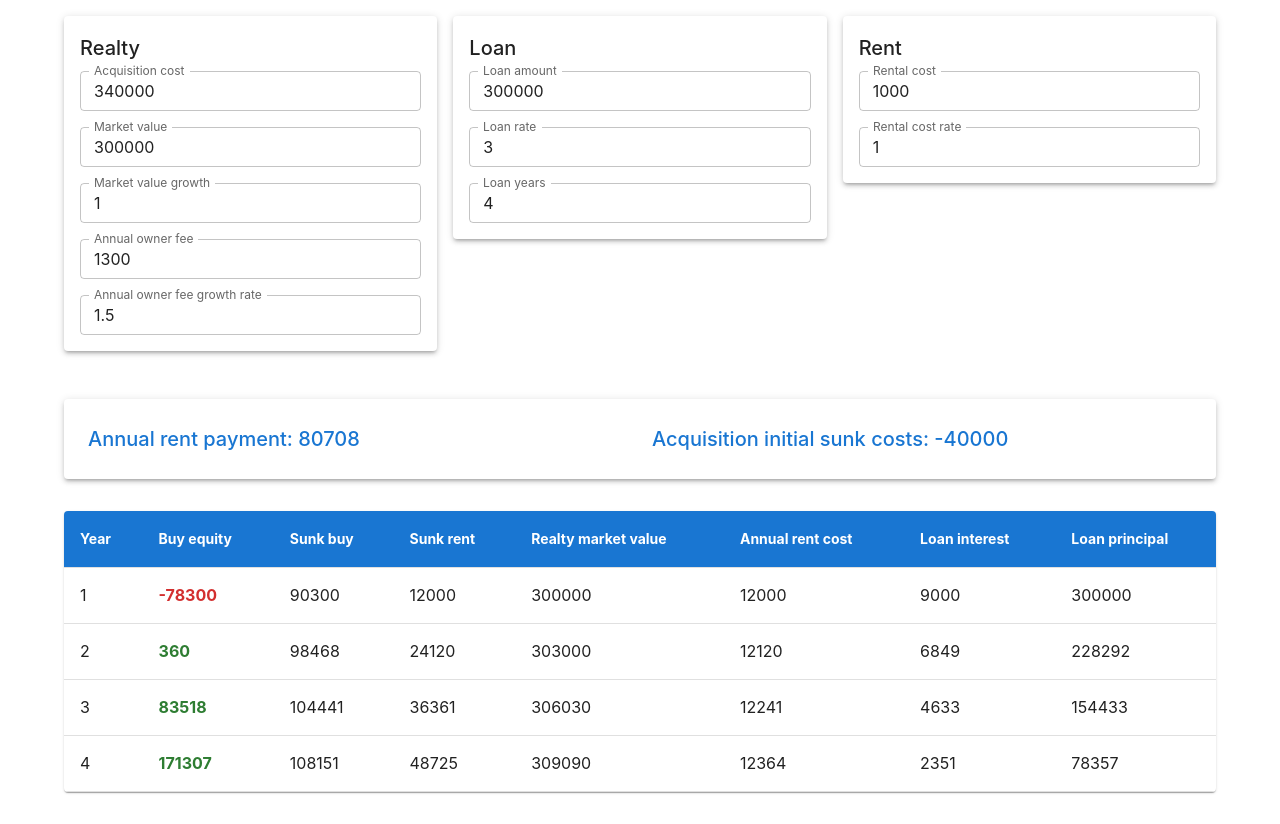
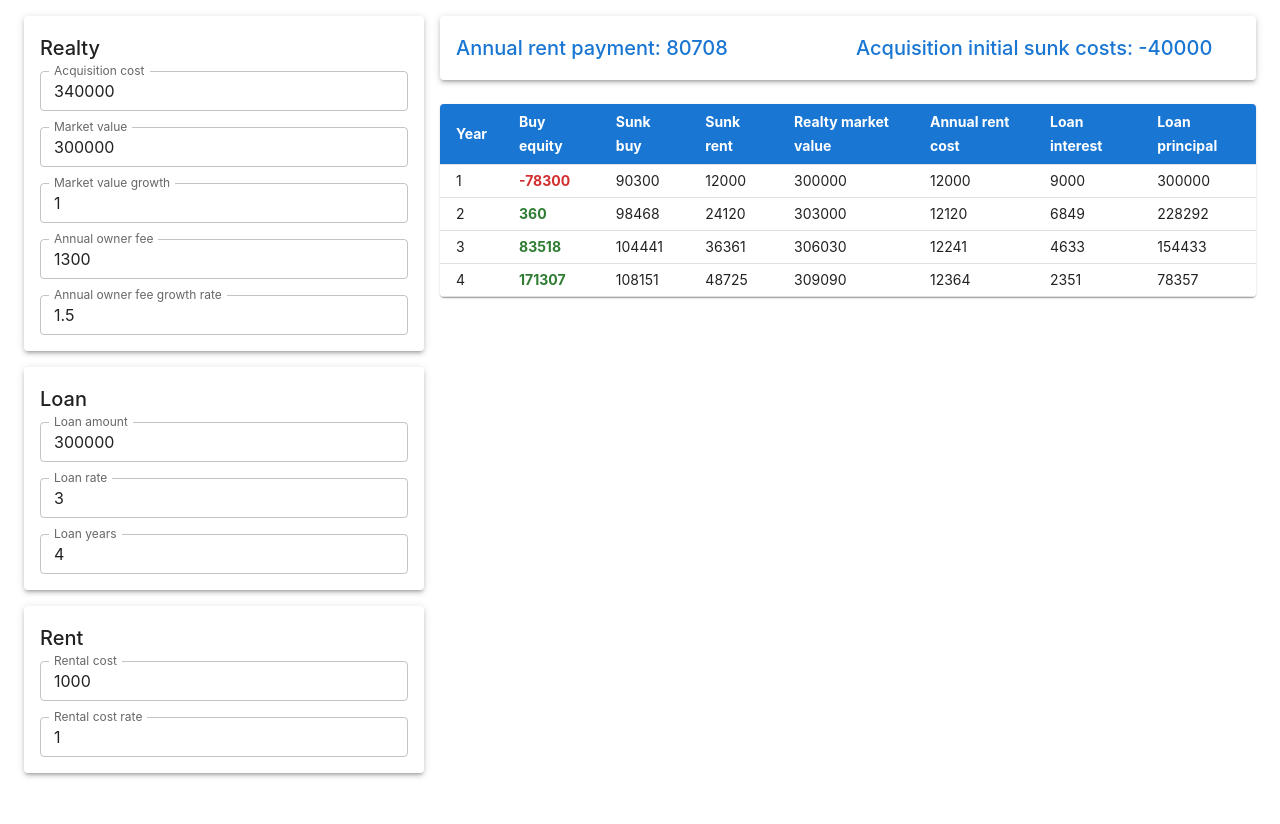
Before and after one commit to juliendubost/real-estate-amortization, a React (Create React App) app: page / in a window 1280 px wide. After the commit the page ends 800 px from the top, so only its background shows below. Built offline with nearby package versions, Linux system fonts and the light colour scheme; the HTML template or start-up script is replaced by a standard one.

Commit message:
wip: switch to material UI, untested

```diff
--- a/src/Input.tsx
+++ b/src/Input.tsx
@@ -43,11 +43,10 @@ const Input = (): React.JSX.Element => {
     }
 
   return (
-    <>
-      <Container maxWidth="lg">
+    <Container maxWidth="xl">
+      <Grid container spacing={2}>
+        <Grid item xs={12} lg={4}>
           <Box sx={{ my: 2 }}>
-          <Grid container spacing={2}>
-            <Grid item xs={12} md={4}>
             <Paper elevation={3} sx={{ p: 2, mb: 2 }}>
               <Typography variant="h6" gutterBottom>
                 Realty
@@ -110,9 +109,7 @@ const Input = (): React.JSX.Element => {
                 </Grid>
               </Grid>
             </Paper>
-            </Grid>
 
-            <Grid item xs={12} md={4}>
             <Paper elevation={3} sx={{ p: 2, mb: 2 }}>
               <Typography variant="h6" gutterBottom>
                 Loan
@@ -153,9 +150,7 @@ const Input = (): React.JSX.Element => {
                 </Grid>
               </Grid>
             </Paper>
-            </Grid>
 
-            <Grid item xs={12} md={4}>
             <Paper elevation={3} sx={{ p: 2, mb: 2 }}>
               <Typography variant="h6" gutterBottom>
                 Rent
@@ -185,12 +180,15 @@ const Input = (): React.JSX.Element => {
                 </Grid>
               </Grid>
             </Paper>
+          </Box>
+        </Grid>
+        <Grid item xs={12} lg={8}>
+          <Box sx={{ my: 2 }}>
+            <Table {...inputData} />
+          </Box>
         </Grid>
       </Grid>
-        </Box>
-        <Table {...inputData} />
     </Container>
-    </>
   );
 }
 
--- a/src/Table.tsx
+++ b/src/Table.tsx
@@ -81,15 +81,14 @@ const Table = (props: InputProps): React.JSX.Element => {
 
   return (
     <>
-      <Box sx={{ mb: 4, mt: 4 }}>
-        <Paper elevation={3} sx={{ p: 3, mb: 4 }}>
-          <Grid container spacing={3}>
-            <Grid item xs={12} md={6}>
+      <Paper elevation={3} sx={{ p: 2, mb: 3 }}>
+        <Grid container spacing={2}>
+          <Grid item xs={12} sm={6}>
             <Typography variant="h6" color="primary">
               Annual rent payment: {annualPaymentAmount.toFixed(0)}
             </Typography>
           </Grid>
-            <Grid item xs={12} md={6}>
+          <Grid item xs={12} sm={6}>
             <Typography variant="h6" color="primary">
               Acquisition initial sunk costs: {(realtyMV[0] - props.acquisitionCost).toFixed(0)}
             </Typography>
@@ -104,10 +103,14 @@ const Table = (props: InputProps): React.JSX.Element => {
           fontWeight: 'bold'
         },
         '& .MuiTableCell-body': {
-            fontSize: '1rem'
+          fontSize: '0.875rem',
+          whiteSpace: 'nowrap'
+        },
+        '& .MuiTable-root': {
+          minWidth: 650
         }
       }}>
-          <MuiTable size="medium">
+        <MuiTable size="small">
           <TableHead>
             <TableRow>
               <TableCell>Year</TableCell>
@@ -125,7 +128,6 @@ const Table = (props: InputProps): React.JSX.Element => {
           </TableBody>
         </MuiTable>
       </TableContainer>
-      </Box>
     </>
   )
 }
```
Lines whose indentation alone changed are shown as unchanged.
